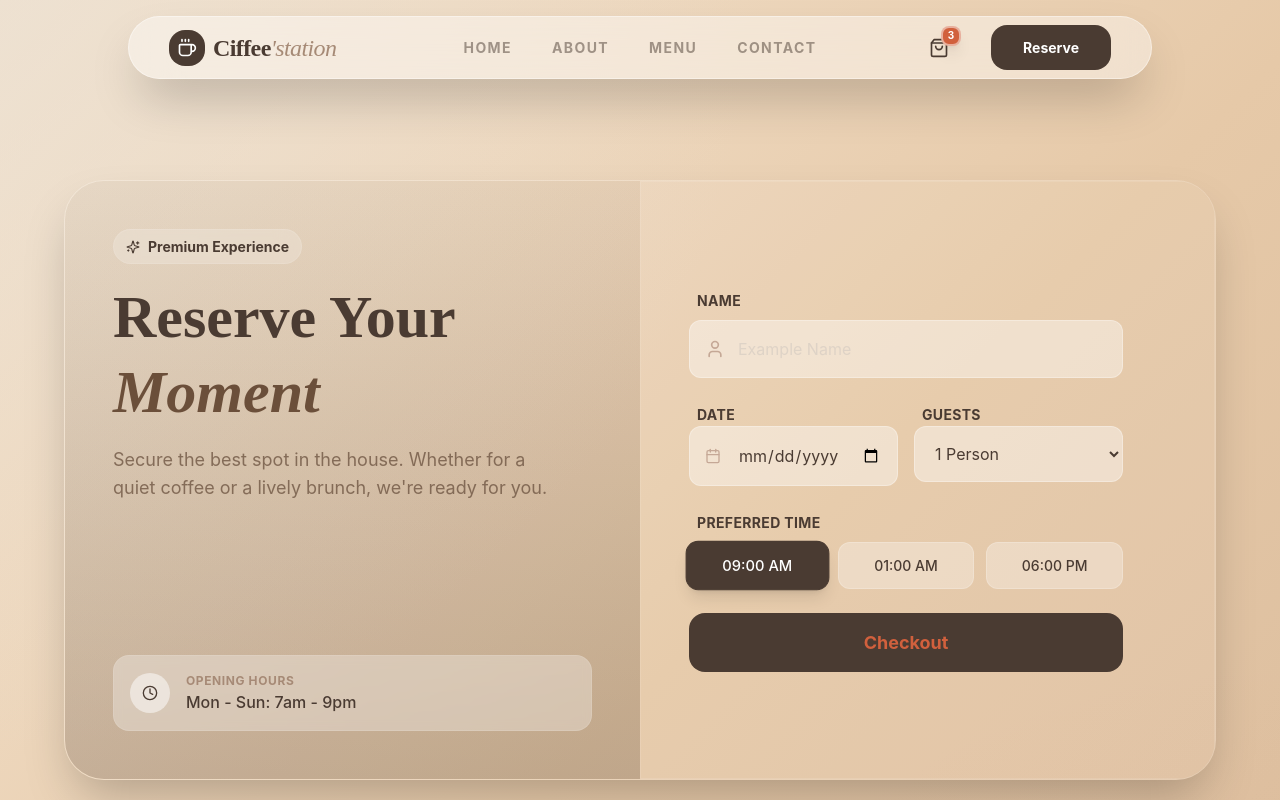
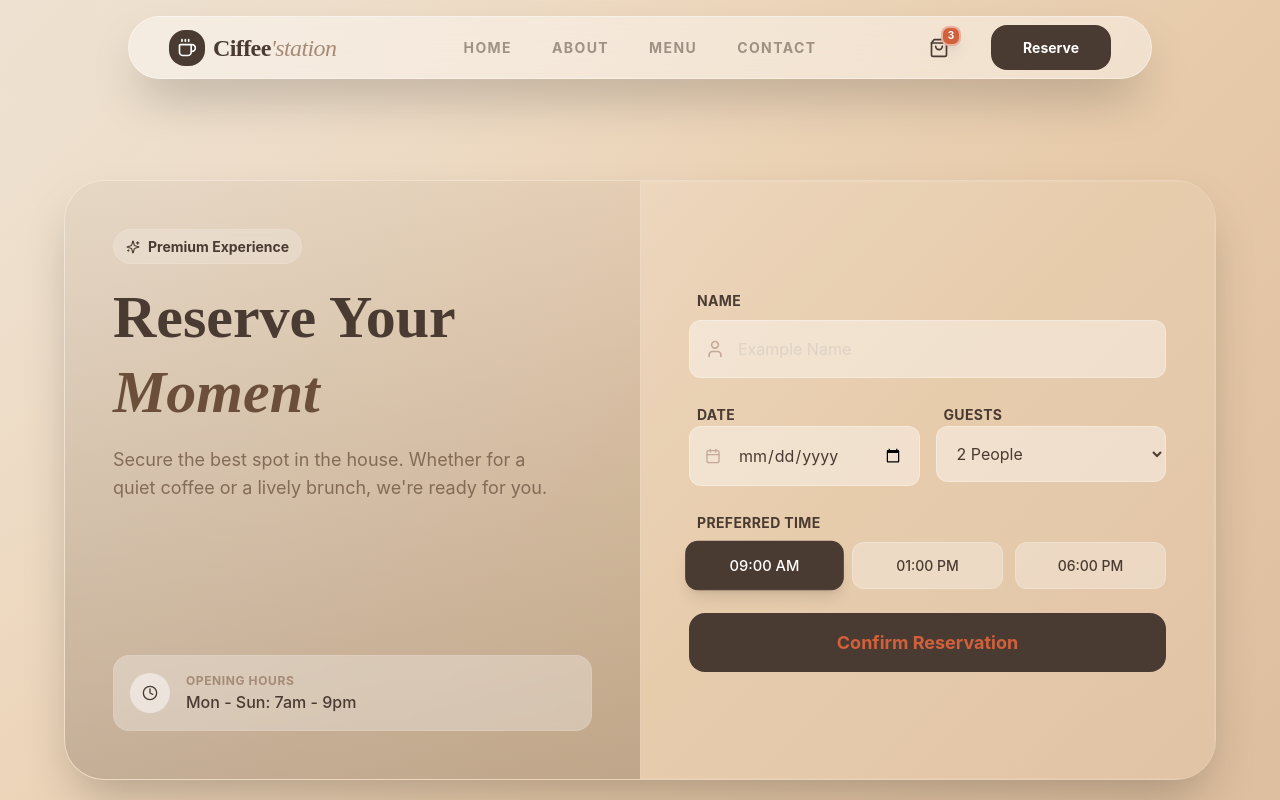
Before and after one commit to rachel0623123/coffee_station_nick, a React (Vite) app: page /reserve in a window 1280 px wide. Shown: the top 800 px of the page. Built offline with nearby package versions, Linux system fonts and the light colour scheme.

Commit message:
fix: added type and onClick in all button components.

```diff
--- a/src/app/layout/Footer.tsx
+++ b/src/app/layout/Footer.tsx
@@ -77,7 +77,7 @@ export const Footer = () => {
                         <div className="flex gap-2">
                             <input type="email" className="bg-white/5 border border-white/10 rounded-xl px-4 py-2.5 text-smTxt
                                 focus:outline-none focus:ring-1 focus:ring-terracotta w-full" placeholder="Your email"/>
-                            <Button content="Host" className="mdRound_light_btn-search" />
+                            <Button content="Host" className="mdRound_light_btn-search"/>
                         </div>
                     </div>
                 </div>
--- a/src/app/layout/Header.tsx
+++ b/src/app/layout/Header.tsx
@@ -51,7 +51,7 @@ export const Header = () => {
                     <CartNumBadge num={3} />
                 </button>
                 <Link to="/reserve">
-                    <Button content="Reserve" className="mdRound_dark_btn" />
+                    <Button content="Reserve" className="mdRound_dark_btn"/>
                 </Link>
             </div>
         </header>
--- a/src/shared/ui/buttons/Button.tsx
+++ b/src/shared/ui/buttons/Button.tsx
@@ -1,5 +1,5 @@
-export const Button = ({content, className} : {content : string, className : string}) => {
+export const Button = ({content, className, type, onClick} : {content : string, className : string, type?: "button" | "submit", onClick?: () => void}) => {
     return (
-        <button className={className}>{content}</button>
+        <button type={type} className={className} onClick={onClick}>{content}</button>
     );
 }
--- a/src/shared/ui/buttons/CtrlBtn.tsx
+++ b/src/shared/ui/buttons/CtrlBtn.tsx
@@ -1,8 +1,8 @@
 import type { IconType } from "react-icons";
 
-export const CtrlBtn = ({className, icon: Icon,}: {className: string, icon: IconType}) => {
+export const CtrlBtn = ({className, icon: Icon, onClick}: {className: string, icon: IconType, onClick?: () => void}) => {
   return (
-    <button className={className}>
+    <button className={className} onClick={onClick}>
       <Icon />
     </button>
   );
--- a/src/shared/ui/buttons/IconButton.tsx
+++ b/src/shared/ui/buttons/IconButton.tsx
@@ -1,8 +1,8 @@
 import type { IconType } from "react-icons";
 
-export const IconButton = ({content, className, icon: Icon,}: {content: string, className: string, icon: IconType}) => {
+export const IconButton = ({content, className, icon: Icon, onClick}: {content: string, className: string, icon: IconType, onClick?: () => void}) => {
   return (
-    <button className={className}>
+    <button className={className} onClick={onClick}>
       <Icon />
       <p className="ml-2">{content}</p>
     </button>
--- a/src/shared/ui/card/CartCard.tsx
+++ b/src/shared/ui/card/CartCard.tsx
@@ -11,9 +11,9 @@ export const CartCard = ({img, name, price, amount} : {img: string, name: string
                 <h4 className="font-bold text-coffee-900">{name}</h4>
                 <p className="text-coffee-900 font-bold">${price}</p>
                 <div className="flex items-center gap-3 mt-2">
-                    <CtrlBtn icon={FaMinus} className="circle_light_ctrl_btn" />
+                    <CtrlBtn icon={FaMinus} className="circle_light_ctrl_btn"/>
                     <p>{amount}</p>
-                    <CtrlBtn icon={FaPlus} className="circle_dark_ctrl_btn" />
+                    <CtrlBtn icon={FaPlus} className="circle_dark_ctrl_btn"/>
                 </div>
             </div>
             <button className="p-2 text-terracotta hover:bg-cream rounded-full transition-colors text-bgTxt"><IoCloseOutline /></button>
--- a/src/shared/ui/home/CTASection.tsx
+++ b/src/shared/ui/home/CTASection.tsx
@@ -16,7 +16,7 @@ export const CTASection = () => {
                     Book a table today and immerse yourself in an atmosphere where every detail is crafted for your comfort.
                 </p>
                 <Link to="/reserve">
-                    <Button content="Reserve Your Experience" className="mdRound_light_btn-bigSize" />
+                    <Button content="Reserve Your Experience" className="mdRound_light_btn-bigSize"/>
                 </Link>
             </div>
         </section>
--- a/src/shared/ui/home/HeroSection.tsx
+++ b/src/shared/ui/home/HeroSection.tsx
@@ -11,10 +11,10 @@ export const HeroSection = () => {
                     <p className="text-bgTxt text-coffee-800/80 font-medium leading-relaxed">Experience coffee crafted with passion, served in liquid glass elegance. Warmth in every cup.</p>
                     <div className="flex flex-row gap-4 justify-start pt-4">
                         <Link to="/reserve">
-                            <Button content="Order Now" className="flRound_dark_btn" />
+                            <Button content="Order Now" className="flRound_dark_btn"/>
                         </Link>
                         <Link to="/menu">
-                            <Button content="View Full Menu" className="flRound_light_btn" />
+                            <Button content="View Full Menu" className="flRound_light_btn"/>
                         </Link>
                     </div>
                 </div>
--- a/src/shared/ui/home/TopSellingSection.tsx
+++ b/src/shared/ui/home/TopSellingSection.tsx
@@ -22,7 +22,7 @@ export const TopSellingSection = () => {
                 })}
             </div>
             <Link to="/menu" className="text-center mt-16 block">
-                <Button content="View Full Menu →" className="flRound_dark_btn-aftIcon" />
+                <Button content="View Full Menu →" className="flRound_dark_btn-aftIcon"/>
             </Link>
         </section>
     );
--- a/src/shared/ui/reserve/BookingForm.tsx
+++ b/src/shared/ui/reserve/BookingForm.tsx
@@ -4,18 +4,14 @@ import { Button } from "../buttons/Button";
 import { useState } from "react";
 
 export const BookingForm = () => {
-    const [formStatus, setFromStatus] = useState(true);
-    const [formData, setFormData] = useState({name: "", date: "", guests: "1 Person", time: "09:00 AM"})
-
-    const handleSubmit = () => {
-        if (formData.name && formData.date) {
-            setFromStatus(false);
-        }
-    }
+    const [isFormVisible, setIsFormVisible] = useState(true);
+    const [formData, setFormData] = useState({name: "", date: "", guests: "2 People", time: "09:00 AM"})
 
     return (
         <section className="min-h-screen py-20 px-6 relative overflow-hidden flex items-center justify-center">
+
             <div className="w-bgScreen h-[600px] m-auto flex glass-premium rounded-card overflow-hidden shadow-2xl border-1 border-white/20">
+
                 <div className="w-1/2 h-full p-12 flex flex-col justify-between overflow-hidden bg-coffee-900/5 bg-gradient-to-b from-transparent to-coffee-900/20">
                     <div>
                         <IconBadge content="Premium Experience" className="flRound_light_badge-icon" icon={LuSparkles}/>
@@ -35,29 +31,45 @@ export const BookingForm = () => {
                         </div>
                     </div>
                 </div>
-                <form className={`${formStatus ? "" : "hidden"} w-1/2 h-full p-12 bg-white/5 border-1 border-white/10 flex items-center`} onSubmit={handleSubmit}>
-                    <div>
+
+                <form className={`${isFormVisible ? "" : "hidden"} w-1/2 h-full p-12 bg-white/5 border-1 border-white/10 flex items-center`} onSubmit={(e) => {setIsFormVisible(false); e.preventDefault()}}>
+                    <div className="w-full">
                         <div className="space-y-2">
-                            <label className="text-smTxt font-bold text-coffee-900 uppercase tracking-wide ml-2">Name</label>
+                            <label className="text-smTxt font-bold text-coffee-900 uppercase tracking-wide ml-2" htmlFor="name">Name</label>
                             <div className="relative group">
                                 <LuUser className="absolute left-4 top-1/2 -translate-y-1/2 text-coffee-500 group-focus-within:text-primary transition-colors w-5 h-5"/>
-                                <input type="text" placeholder="Example Name"  value={formData.name} onChange={(e) => {setFormData({...formData, name: e.target.value})}} required
-                                className="w-full bg-white/40 border border-white/30 rounded-xl py-4 pl-12 pr-4 text-coffee-900 placeholder:text-coffee-400/70 focus:bg-white/70 focus:ring-2 focus:ring-primary focus:outline-none transition-all"/>
+                                <input
+                                    type="text"
+                                    placeholder="Example Name"
+                                    id="name" value={formData.name}
+                                    onChange={(e) => {setFormData({...formData, name: e.target.value})}}
+                                    required
+                                    autoComplete="off"
+                                    className="w-full bg-white/40 border border-white/30 rounded-xl py-4 pl-12 pr-4 text-coffee-900 placeholder:text-coffee-400/70 focus:bg-white/70 focus:ring-2 focus:ring-primary focus:outline-none transition-all"/>
                             </div>
                         </div>
                         <div className="grid grid-cols-2 gap-4 mt-6">
                             <div>
-                                <label className="text-smTxt font-bold text-coffee-900 uppercase tracking-wide ml-2">Date</label>
+                                <label className="text-smTxt font-bold text-coffee-900 uppercase tracking-wide ml-2" htmlFor="date">Date</label>
                                 <div className="relative group">
-                                    <LuCalendar className="absolute left-4 top-1/2 -translate-y-1/2 text-coffee-500 group-focus-within:text-primary transition-colors h-5 h-5" />
-                                    <input type="date" value={formData.date} onChange={(e) => {setFormData({...formData, date: e.target.value})}} required
-                                    className="w-full bg-white/40 border border-white/30 rounded-xl py-4 pl-12 pr-4 text-coffee-900 focus:bg-white/70 focus:ring-2 focus:ring-primary focus:outline-none transition-all"/>
+                                    <LuCalendar className="absolute left-4 top-1/2 -translate-y-1/2 text-coffee-500 group-focus-within:text-primary transition-colors h-5" />
+                                    <input
+                                        type="date"
+                                        value={formData.date}
+                                        id="date"
+                                        onChange={(e) => {setFormData({...formData, date: e.target.value})}}
+                                        required
+                                        className="w-full bg-white/40 border border-white/30 rounded-xl py-4 pl-12 pr-4 text-coffee-900 focus:bg-white/70 focus:ring-2 focus:ring-primary focus:outline-none transition-all"/>
                                 </div>
                             </div>
                             <div className="relative group">
-                                <label className="text-smTxt font-bold text-coffee-900 uppercase tracking-wide ml-2">Guests</label>
-                                <select onChange={(e) => {setFormData({...formData, guests: e.target.value})}}
-                                className="w-full bg-white/40 border border-white/30 rounded-xl py-4 px-4 text-coffee-900 focus:bg-white/70 focus:ring-2 focus:ring-primary focus:outline-none transition-all cursor-pointer">
+                                <label className="text-smTxt font-bold text-coffee-900 uppercase tracking-wide ml-2" htmlFor="guests">Guests</label>
+                                <select
+                                    onChange={(e) => {setFormData({...formData, guests: e.target.value})}}
+                                    value={formData.guests}
+                                    className="w-full bg-white/40 border border-white/30 rounded-xl py-4 px-4 text-coffee-900 focus:bg-white/70 focus:ring-2 focus:ring-primary focus:outline-none transition-all cursor-pointer"
+                                    id="guests"
+                                >
                                     <option>1 Person</option>
                                     <option>2 People</option>
                                     <option>3 People</option>
@@ -67,22 +79,30 @@ export const BookingForm = () => {
                             </div>
                         </div>
                         <div className="space-y-2 mt-6">
-                            <label className="text-smTxt font-bold text-coffee-900 uppercase tracking-wide ml-2">Preferred Time</label>
-                            <div className="grid grid-cols-3 gap-3">
-                                {["09:00 AM","01:00 AM","06:00 PM"].map((item, index) => {
+                            <label className="text-smTxt font-bold text-coffee-900 uppercase tracking-wide ml-2" htmlFor="time">Preferred Time</label>
+                            <div className="grid grid-cols-3 gap-3" id="time">
+                                {["09:00 AM","01:00 PM","06:00 PM"].map((item, index) => {
                                     return (
-                                        <div onClick={() => {setFormData({...formData, time: item});
-                                        }} key={index}>
-                                            <Button content={item} className={formData.time === item ? "mdRound_dark_btn-time w-full" : "mdRound_light_btn-time w-full"} />
-                                        </div>
+                                        <Button
+                                            content={item}
+                                            className={formData.time === item ? "mdRound_dark_btn-time w-full" : "mdRound_light_btn-time w-full"}
+                                            onClick={() => {setFormData({...formData, time: item});}}
+                                            type="button"
+                                            key={index}
+                                        />
                                     );
                                 })}
                             </div>
                         </div>
-                        <button  onClick={(e) => {handleSubmit(); e.preventDefault();}} className="mdRound_dark_btn-bigSize w-full mt-6">Checkout</button>
+                        <Button
+                            content="Confirm Reservation"
+                            className="mdRound_dark_btn-bigSize w-full mt-6"
+                            type="submit"
+                        />
                     </div>
                 </form>
-                <div className={`${formStatus ? "hidden" : ""} w-1/2 h-full p-12 bg-white/5 relative border-1 border-white/10`}>
+
+                <div className={`${isFormVisible ? "hidden" : ""} w-1/2 h-full p-12 bg-white/5 relative border-1 border-white/10`}>
                     <div className="h-full flex flex-col items-center justify-center text-center space-y-6 py-0">
                         <div className="w-24 h-24 bg-green-500 rounded-full flex items-center justify-center text-white shadow-lg shadow-green-500/30">
                             <LuCheck className="w-12 h-12"/>
@@ -91,9 +111,7 @@ export const BookingForm = () => {
                             <h3 className="text-smTtl font-serif font-bold text-coffee-900 mb-2">Table Reserved!</h3>
                             <p className="text-coffee-800/70">Confirmation sent to your email.</p>
                         </div>
-                        <div className="mt-6" onClick={() => {setFormData({name: "", date: "", guests: "1 Person", time: "09:00 AM"}); setFromStatus(true);}}>
-                            <Button content="Book Another Table" className="flRound_dark_btn text-terracotta"/>
-                        </div>
+                        <Button content="Book Another Table" className="flRound_dark_btn text-terracotta mt-6" onClick={() => {setFormData({name: "", date: "", guests: "2 People", time: "09:00 AM"}); setIsFormVisible(true);}}/>
                     </div>
                 </div>
             </div>
```
Also changed, not shown: src/shared/ui/designSystem/BtnSection.tsx (+14 -14 lines).
